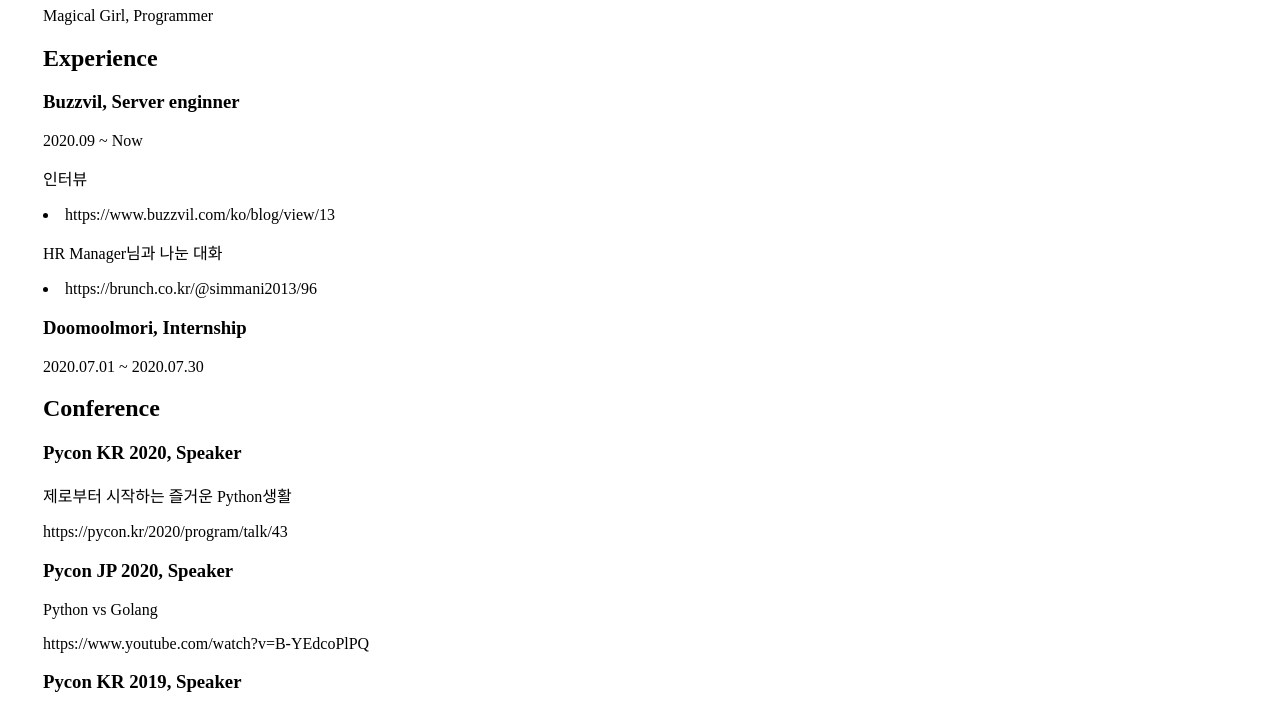
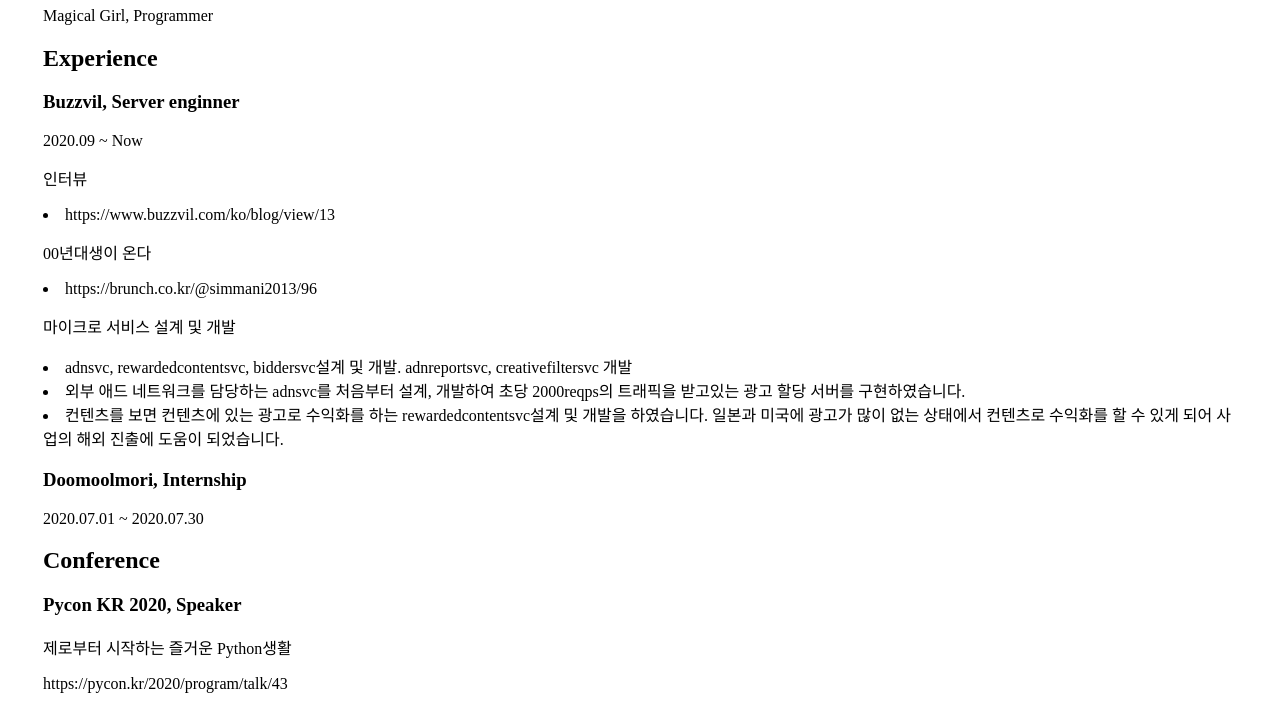
Before and after one commit to MagicalLas/atmosphere, a plain HTML site: page profile.html in a window 1280 px wide. Shown: the part 95-800 px from the top of the page. Drawn offline with Linux system fonts and the light colour scheme.

Commit message:
Update profile.html

```diff
--- a/profile.html
+++ b/profile.html
@@ -115,8 +115,12 @@
                     </p>
                     <p>인터뷰</p>
                     <li>https://www.buzzvil.com/ko/blog/view/13</li>
-                    <p>HR Manager님과 나눈 대화</p>
+                    <p>00년대생이 온다</p>
                     <li>https://brunch.co.kr/@simmani2013/96</li>
+                    <p>마이크로 서비스 설계 및 개발</p>
+                    <li>adnsvc, rewardedcontentsvc, biddersvc설계 및 개발. adnreportsvc, creativefiltersvc 개발</li>
+                    <li>외부 애드 네트워크를 담당하는 adnsvc를 처음부터 설계, 개발하여 초당 2000reqps의 트래픽을 받고있는 광고 할당 서버를 구현하였습니다.</li>
+                    <li>컨텐츠를 보면 컨텐츠에 있는 광고로 수익화를 하는 rewardedcontentsvc설계 및 개발을 하였습니다. 일본과 미국에 광고가 많이 없는 상태에서 컨텐츠로 수익화를 할 수 있게 되어 사업의 해외 진출에 도움이 되었습니다.</li>
                 </div>
                 <div>
                     <h3>Doomoolmori, Internship</h3>
```
